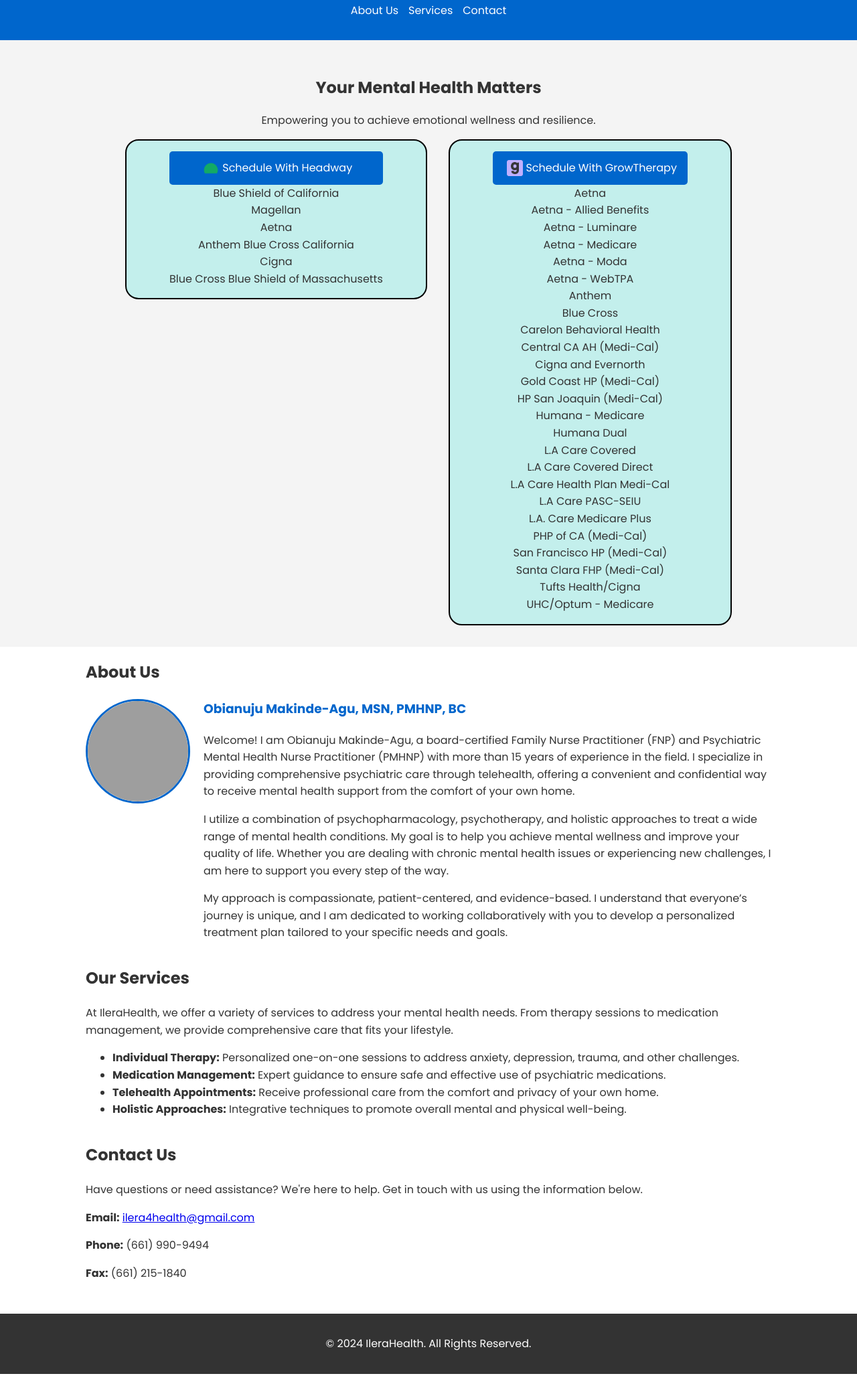
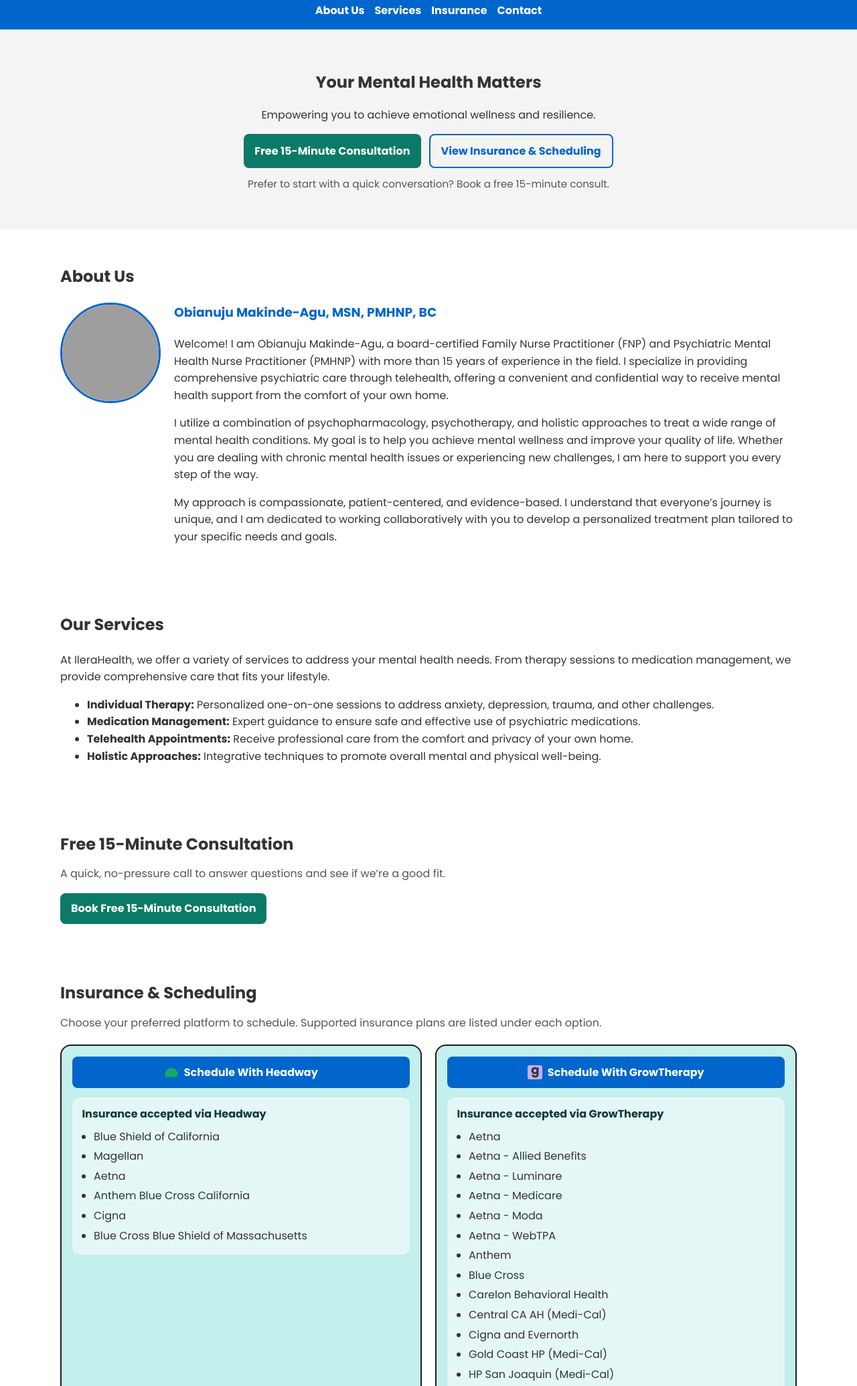
Before and after one commit to Ilera-Health/ilera-health.github.io, a plain HTML site: page index.html in a window 1280 px wide. Shown: the part 320-2390 px from the top of the page at 67% size. Drawn offline with Linux system fonts and the light colour scheme; grey boxes are pictures that could not be loaded.

Commit message:
Add calendly support

```diff
--- a/index.html
+++ b/index.html
@@ -1,4 +1,3 @@
-<!--Schedule with Headway, Schedule with Grow Thearapy, Flip head, Insurance between the Our Services and Contact Us-->
 <!DOCTYPE html>
 <html lang="en">
   <head>
@@ -29,6 +28,7 @@
           <ul>
             <li><a href="#about">About Us</a></li>
             <li><a href="#services">Services</a></li>
+            <li><a href="#insurance">Insurance</a></li>
             <li><a href="#contact">Contact</a></li>
           </ul>
         </nav>
@@ -37,63 +37,29 @@
 
     <main>
       <section id="hero">
-        <div class="hero-content">
+        <div class="hero-content container">
           <h2>Your Mental Health Matters</h2>
           <p>Empowering you to achieve emotional wellness and resilience.</p>
-          <div class="insurance-card-container">
-            <div class="insurance-card">
-              <a
-                href="https://headway.co/providers/obianuju-makinde-agu?utm_source=pem&utm_medium=direct_link&utm_campaign=90720"
-                target="_blank"
-                class="cta-button"
-                ><img src="imgs/headway.ico" class="cta-button-logo" />Schedule
-                With Headway</a
-              >
-              <a>Blue Shield of California</a>
-              <a>Magellan</a>
-              <a>Aetna</a>
-              <a>Anthem Blue Cross California </a>
-              <a>Cigna</a>
-              <a>Blue Cross Blue Shield of Massachusetts</a>
-            </div>
 
-            <div class="insurance-card">
-              <a
-                href="https://growtherapy.com/book-appointment?id=39625&utm_source=provider-sourced&utm_medium=booking-link&utm_campaign=provider-dashboard"
-                target="_blank"
-                class="cta-button"
-                ><img
-                  src="imgs/growtherapy.png"
-                  class="cta-button-logo"
-                />Schedule With GrowTherapy</a
-              >
-              <a>Aetna</a>
-              <a>Aetna - Allied Benefits</a>
-              <a>Aetna - Luminare</a>
-              <a>Aetna - Medicare</a>
-              <a>Aetna - Moda</a>
-              <a>Aetna - WebTPA</a>
-              <a>Anthem</a>
-              <a>Blue Cross</a>
-              <a>Carelon Behavioral Health</a>
-              <a>Central CA AH (Medi-Cal)</a>
-              <a>Cigna and Evernorth</a>
-              <a>Gold Coast HP (Medi-Cal)</a>
-              <a>HP San Joaquin (Medi-Cal)</a>
-              <a>Humana - Medicare</a>
-              <a>Humana Dual</a>
-              <a>L.A Care Covered</a>
-              <a>L.A Care Covered Direct</a>
-              <a>L.A Care Health Plan Medi-Cal</a>
-              <a>L.A Care PASC-SEIU</a>
-              <a>L.A. Care Medicare Plus</a>
-              <a>PHP of CA (Medi-Cal)</a>
-              <a>San Francisco HP (Medi-Cal)</a>
-              <a>Santa Clara FHP (Medi-Cal)</a>
-              <a>Tufts Health/Cigna</a>
-              <a>UHC/Optum - Medicare</a>
-            </div>
+          <!-- Visible consultation CTA -->
+          <div class="hero-cta-row">
+            <a
+              href="https://calendly.com/ilera4health/new-meeting"
+              target="_blank"
+              class="cta-button cta-button--accent"
+            >
+              Free 15-Minute Consultation
+            </a>
+            <a href="#insurance" class="cta-button cta-button--ghost">
+              View Insurance & Scheduling
+            </a>
           </div>
+
+          <!-- Small helper text (optional but subtle) -->
+          <p class="hero-note">
+            Prefer to start with a quick conversation? Book a free 15-minute
+            consult.
+          </p>
         </div>
       </section>
 
@@ -132,6 +98,7 @@
                 develop a personalized treatment plan tailored to your specific
                 needs and goals.
               </p>
+
               <!-- Professional verification provided by Psychology Today -->
               <a
                 href="https://www.psychologytoday.com/profile/1410908"
@@ -180,6 +147,127 @@
         </div>
       </section>
 
+      <!-- NEW: Consultation section (simple + visible) -->
+      <section id="consultation">
+        <div class="container">
+          <h2>Free 15-Minute Consultation</h2>
+          <p class="section-subtext">
+            A quick, no-pressure call to answer questions and see if we’re a
+            good fit.
+          </p>
+
+          <!-- IMPORTANT: Replace this href with your actual consultation booking link -->
+          <a
+            href="https://calendly.com/ilera4health/new-meeting"
+            target="_blank"
+            class="cta-button cta-button--accent"
+          >
+            Book Free 15-Minute Consultation
+          </a>
+        </div>
+      </section>
+
+      <!-- MOVED: Insurance & scheduling lives here now -->
+      <section id="insurance">
+        <div class="container">
+          <h2>Insurance & Scheduling</h2>
+          <p class="section-subtext">
+            Choose your preferred platform to schedule. Supported insurance
+            plans are listed under each option.
+          </p>
+
+          <div class="insurance-card-container">
+            <div class="insurance-card">
+              <a
+                href="https://headway.co/providers/obianuju-makinde-agu?utm_source=pem&utm_medium=direct_link&utm_campaign=90720"
+                target="_blank"
+                rel="noopener noreferrer"
+                class="cta-button"
+              >
+                <img
+                  src="imgs/headway.ico"
+                  class="cta-button-logo"
+                  alt="Headway"
+                />
+                Schedule With Headway
+              </a>
+
+              <div class="insurance-list">
+                <p class="insurance-title">Insurance accepted via Headway</p>
+                <ul>
+                  <li>Blue Shield of California</li>
+                  <li>Magellan</li>
+                  <li>Aetna</li>
+                  <li>Anthem Blue Cross California</li>
+                  <li>Cigna</li>
+                  <li>Blue Cross Blue Shield of Massachusetts</li>
+                </ul>
+              </div>
+            </div>
+
+            <div class="insurance-card">
+              <a
+                href="https://growtherapy.com/book-appointment?id=39625&utm_source=provider-sourced&utm_medium=booking-link&utm_campaign=provider-dashboard"
+                target="_blank"
+                rel="noopener noreferrer"
+                class="cta-button"
+              >
+                <img
+                  src="imgs/growtherapy.png"
+                  class="cta-button-logo"
+                  alt="GrowTherapy"
+                />
+                Schedule With GrowTherapy
+              </a>
+
+              <div class="insurance-list">
+                <p class="insurance-title">
+                  Insurance accepted via GrowTherapy
+                </p>
+                <ul>
+                  <li>Aetna</li>
+                  <li>Aetna - Allied Benefits</li>
+                  <li>Aetna - Luminare</li>
+                  <li>Aetna - Medicare</li>
+                  <li>Aetna - Moda</li>
+                  <li>Aetna - WebTPA</li>
+                  <li>Anthem</li>
+                  <li>Blue Cross</li>
+                  <li>Carelon Behavioral Health</li>
+                  <li>Central CA AH (Medi-Cal)</li>
+                  <li>Cigna and Evernorth</li>
+                  <li>Gold Coast HP (Medi-Cal)</li>
+                  <li>HP San Joaquin (Medi-Cal)</li>
+                  <li>Humana - Medicare</li>
+                  <li>Humana Dual</li>
+                  <li>L.A Care Covered</li>
+                  <li>L.A Care Covered Direct</li>
+                  <li>L.A Care Health Plan Medi-Cal</li>
+                  <li>L.A Care PASC-SEIU</li>
+                  <li>L.A. Care Medicare Plus</li>
+                  <li>PHP of CA (Medi-Cal)</li>
+                  <li>San Francisco HP (Medi-Cal)</li>
+                  <li>Santa Clara FHP (Medi-Cal)</li>
+                  <li>Tufts Health/Cigna</li>
+                  <li>UHC/Optum - Medicare</li>
+                </ul>
+              </div>
+            </div>
+          </div>
+
+          <!-- Optional repeat CTA at bottom of section -->
+          <div class="insurance-bottom-cta">
+            <a
+              href="https://calendly.com/ilera4health/new-meeting"
+              target="_blank"
+              class="cta-button cta-button--accent"
+            >
+              Free 15-Minute Consultation
+            </a>
+          </div>
+        </div>
+      </section>
+
       <section id="contact">
         <div class="container">
           <h2>Contact Us</h2>
@@ -202,5 +290,7 @@
         <p>&copy; 2024 IleraHealth. All Rights Reserved.</p>
       </div>
     </footer>
+
+    <script src="script.js"></script>
   </body>
 </html>
--- a/styles.css
+++ b/styles.css
@@ -1,14 +1,19 @@
 /* General Styles */
+* {
+  box-sizing: border-box;
+}
+
 body {
   font-family: "Poppins", sans-serif;
   line-height: 1.6;
   margin: 0;
   padding: 0;
   color: #333;
+  background: #fff;
 }
 
 .container {
-  width: 80%;
+  width: min(1100px, 92%);
   margin: auto;
   overflow: hidden;
 }
@@ -24,71 +29,150 @@
 header .logo {
   height: 200px;
   margin-bottom: 5px;
+  max-width: 90%;
+  object-fit: contain;
 }
 
 header nav ul {
   list-style: none;
   padding: 0;
+  margin: 0.75rem 0 0;
   display: flex;
   justify-content: center;
   gap: 15px;
+  flex-wrap: wrap;
 }
 
 header nav ul li a {
   color: #fff;
   text-decoration: none;
+  font-weight: 600;
+}
+
+/* Sections */
+section {
+  padding: 2rem 0;
+}
+
+.section-subtext {
+  margin-top: -0.5rem;
+  color: #555;
 }
 
 /* Hero Section */
 #hero {
   background: #f4f4f4;
-  padding: 2rem 0;
   text-align: center;
 }
 
 #hero h2 {
-  margin-bottom: 1rem;
+  margin-bottom: 0.75rem;
 }
 
-.insurance-card-container {
-  display: flex;
-  align-items: baseline;
-  justify-content: center;
-  flex-direction: row;
-  gap: 2em;
+.hero-content {
+  padding: 0.5rem 0;
 }
 
-.insurance-card {
-  border-radius: 20px;
-  border: 2px solid black;
+.hero-cta-row {
   display: flex;
-  flex-direction: column;
-  padding: 1rem;
-  padding-left: 4rem;
-  padding-right: 4rem;
-  background-color: rgb(195, 239, 236);
+  justify-content: center;
+  gap: 0.75rem;
+  flex-wrap: wrap;
+  margin-top: 1rem;
 }
 
+.hero-note {
+  margin-top: 0.75rem;
+  color: #555;
+  font-size: 0.95rem;
+}
+
+/* Buttons */
 .cta-button {
   display: inline-flex;
   background: #0066cc;
   color: #fff;
-  padding: 0.5rem 1rem;
+  padding: 0.65rem 1rem;
   text-decoration: none;
-  border-radius: 5px;
-  transition: background 0.3s ease;
-  vertical-align: middle;
+  border-radius: 8px;
+  transition: background 0.2s ease, transform 0.1s ease;
   justify-content: center;
   align-items: center;
+  gap: 0.5rem;
+  font-weight: 700;
 }
 
 .cta-button:hover {
   background: #005bb5;
+  transform: translateY(-1px);
+}
+
+.cta-button--accent {
+  background: #0b7a66;
+}
+
+.cta-button--accent:hover {
+  background: #096a59;
+}
+
+.cta-button--ghost {
+  background: transparent;
+  color: #0066cc;
+  border: 2px solid #0066cc;
+}
+
+.cta-button--ghost:hover {
+  background: rgba(0, 102, 204, 0.08);
+}
+
+/* Insurance Section */
+.insurance-card-container {
+  display: grid;
+  grid-template-columns: repeat(2, minmax(0, 1fr));
+  gap: 1.25rem;
+  margin-top: 1.25rem;
+}
+
+.insurance-card {
+  border-radius: 16px;
+  border: 2px solid #1c1c1c;
+  display: flex;
+  flex-direction: column;
+  padding: 1rem;
+  background-color: rgb(195, 239, 236);
+  text-align: left;
 }
 
 .cta-button-logo {
-  height: 1.5em;
-  padding: 0.3rem;
+  height: 1.35em;
+}
+
+.insurance-list {
+  margin-top: 0.9rem;
+  background: rgba(255, 255, 255, 0.55);
+  border-radius: 12px;
+  padding: 0.75rem 0.9rem;
+}
+
+.insurance-title {
+  margin: 0 0 0.5rem;
+  font-weight: 800;
+  color: #0f3b35;
+}
+
+.insurance-list ul {
+  margin: 0;
+  padding-left: 1.1rem;
+}
+
+.insurance-list li {
+  margin: 0.25rem 0;
+}
+
+.insurance-bottom-cta {
+  margin-top: 1.25rem;
+  display: flex;
+  justify-content: center;
 }
 
 /* Profile Section */
@@ -105,6 +189,7 @@
   object-fit: cover;
   border-radius: 50%;
   border: 3px solid #0066cc;
+  flex: 0 0 auto;
 }
 
 .profile-details h3 {
@@ -118,56 +203,31 @@
   color: #fff;
   text-align: center;
   padding: 1rem 0;
-  margin-top: 2rem;
+  margin-top: 1rem;
+}
+
+/* Mobile */
+@media (max-width: 820px) {
+  .insurance-card-container {
+    grid-template-columns: 1fr;
+  }
+
+  header .logo {
+    height: 140px;
+  }
 }
 
 @media (max-width: 480px) {
   .profile {
-    display: flex;
     flex-direction: column;
     align-items: flex-start;
-    gap: 20px;
-    margin-top: 20px;
-  }
-
-  .insurance-card-container {
-    display: flex;
-    align-items: stretch;
-    justify-content: center;
-    flex-direction: column;
-    gap: 0.2em;
-  }
-  .insurance-card {
-    border-radius: 7px;
-    border: 2px solid black;
-    display: flex;
-    flex-direction: column;
-    padding: 0.3rem;
-    padding-left: 0.4rem;
-    padding-right: 0.4rem;
-    background-color: rgb(195, 239, 236);
-    font-size: 0.7rem;
   }
 
   .cta-button {
-    display: inline-flex;
-    background: #0066cc;
-    color: #fff;
-    padding: 0.5rem 0.5rem;
-    text-decoration: none;
-    border-radius: 5px;
-    transition: background 0.3s ease;
-    vertical-align: middle;
-    justify-content: center;
-    align-items: center;
+    width: 100%;
   }
 
-  .cta-button:hover {
-    background: #005bb5;
-  }
-
-  .cta-button-logo {
-    height: 1.5em;
-    padding: 0.3rem;
+  .hero-cta-row {
+    gap: 0.5rem;
   }
 }
```
Also changed, not shown: 1 other file.
